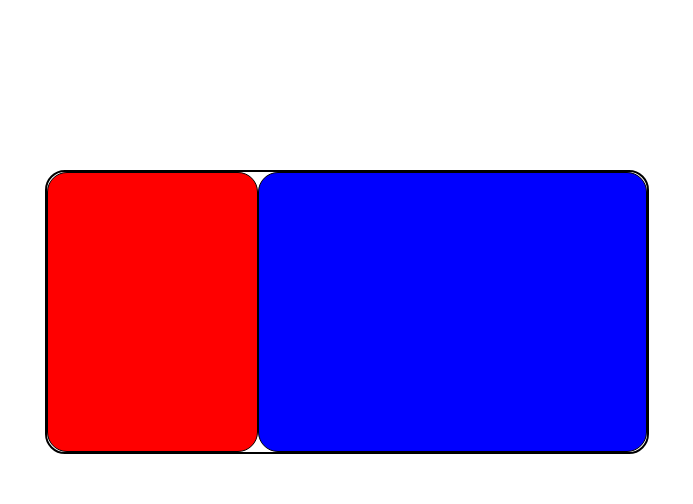
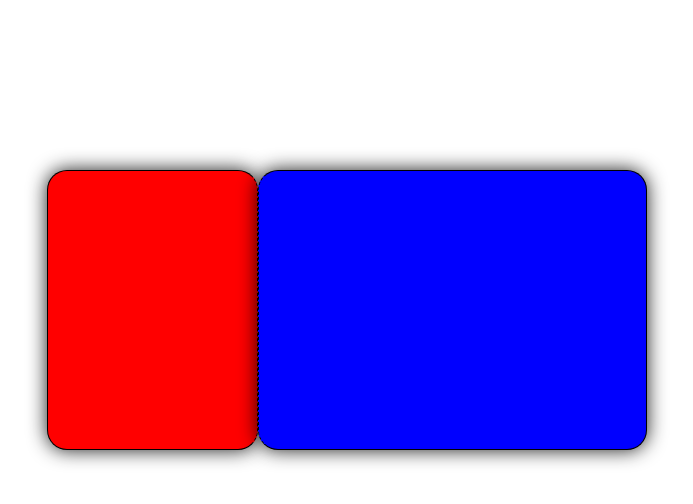
Before and after one commit to ANSHUMANMOREY7/COLLEGE-TICKET, a plain HTML site: page index.html in a window 1280 px wide. Shown: the whole page, without its empty margins (293-986 px from the left). Drawn offline with Linux system fonts and the light colour scheme.

Commit message:
ticket borders are finalised

```diff
--- a/index.html
+++ b/index.html
@@ -10,25 +10,29 @@
 
             height: 280px;
             width: 600px;
-            border: black solid 2px;
+            border:none;
             margin: 170px auto;
             display: flex;
-            border-radius: 20px;
+
         }
 
         .part-1 {
             width: 35%;
             border: 1px solid black;
+            border-right: 1px dashed black;
             background-color: red;
             border-radius: 20px;
+            box-shadow: 0px 0px 19px rgba(0, 0, 0, 0.9);
         }
 
         .part-2 {
 
             width: 65%;
             border: 1px solid black;
+            border-left: 1px dashed black;
             background-color: blue;
             border-radius: 20px;
+            box-shadow: 0px 0px 19px rgba(0, 0, 0, 0.9);
         }
     </style>
 </head>
@@ -36,6 +40,7 @@
 <body>
     <div class="container">
         <div class="part-1">
+
         </div>
         <div class="part-2">
 
```
